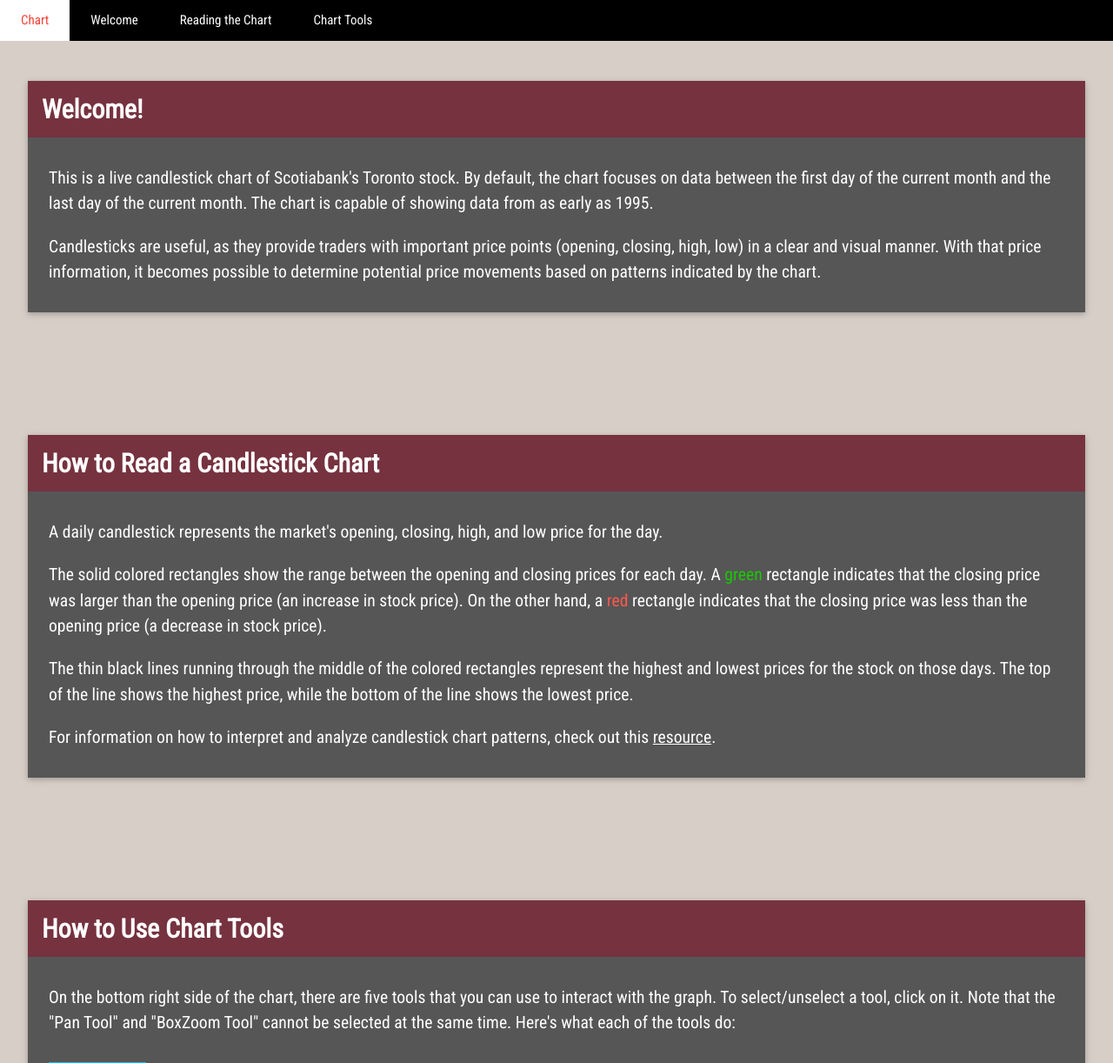
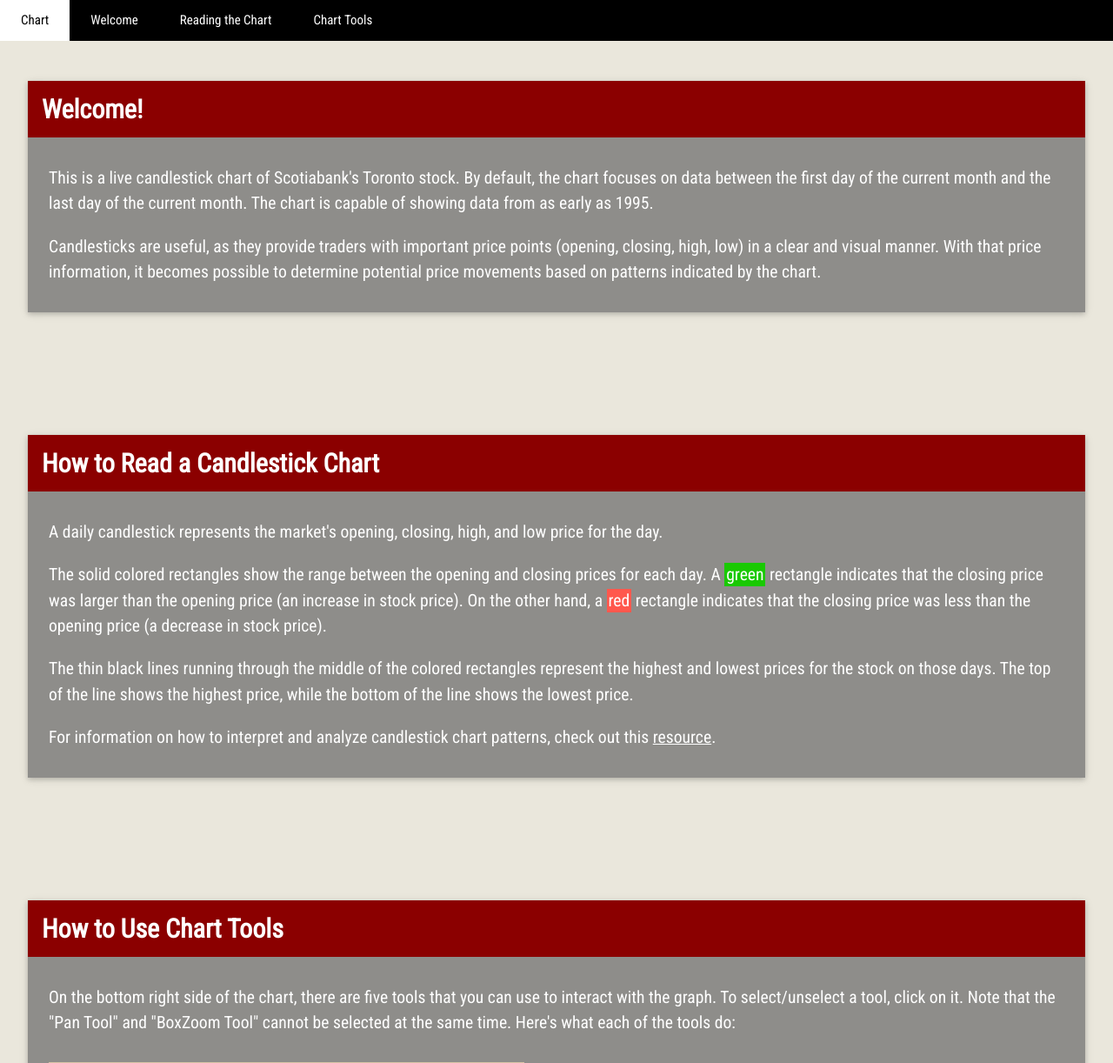
Before and after one commit to HassaanAbbasi/Candlestick-Graphs, a Flask app: template templates/home.html in a window 1280 px wide. Shown: the top 1222 px of the page at 87% size. Run offline with Flask 2, Linux system fonts and the light colour scheme; the template is opened without the code that fills it, so the values that code supplies are empty.

Commit message:
Updated color scheme and tools section.

```diff
--- a/templates/home.html
+++ b/templates/home.html
@@ -23,18 +23,18 @@
         </style>
     </head>
 
-    <body style="background-color: #d7cec7;">
+    <body style="background-color: #eae7dc;">
 
         <div class="w3-top">
             <div class="w3-bar w3-black">
                 <a href="#"
-                class="w3-bar-item w3-button w3-padding-large button1 w3-hover-white w3-hover-text-red">Chart</a>
+                class="w3-bar-item w3-button w3-padding-large button1 w3-hover-white w3-hover-text-black">Chart</a>
                 <a href="#welc"
-                class="w3-bar-item w3-button w3-padding-large button1 w3-hover-white w3-hover-text-red">Welcome</a>
+                class="w3-bar-item w3-button w3-padding-large button1 w3-hover-white w3-hover-text-black">Welcome</a>
                 <a href="#read"
-                class="w3-bar-item w3-button w3-padding-large button1 w3-hover-white w3-hover-text-red">Reading the Chart</a>
+                class="w3-bar-item w3-button w3-padding-large button1 w3-hover-white w3-hover-text-black">Reading the Chart</a>
                 <a href="#tools"
-                class="w3-bar-item w3-button w3-padding-large button1 w3-hover-white w3-hover-text-red">Chart Tools</a>
+                class="w3-bar-item w3-button w3-padding-large button1 w3-hover-white w3-hover-text-black">Chart Tools</a>
             </div>
 
         </div>
@@ -46,11 +46,11 @@
 
         <div class="w3-content" style="max-width:2000px; margin-top: 45px;">
             <div class="w3-container w3-padding-32" id="welc">
-                <div class="w3-card-2 w3-margin" style="background-color: #76323f;">
+                <div class="w3-card-2 w3-margin" style="background-color: #8b0000;">
                     <div class="w3-container">
                         <h2><b>Welcome!</b></h2>
                     </div>
-                    <div class="w3-row w3-padding-large" style="font-size: 5.2mm; background-color: #565656;">
+                    <div class="w3-row w3-padding-large" style="font-size: 5.2mm; background-color: #8e8d8a;">
                         <p>
                             This is a live candlestick chart of Scotiabank's Toronto stock. By default, the chart focuses on data between the first day of the
                             current month and the last day of the current month. The chart is capable of showing data from as early as 1995.
@@ -69,20 +69,20 @@
 
         <div class="w3-content" style="max-width:2000px; margin-top: 45px;">
             <div class="w3-container w3-padding-32" id="read">
-                <div class="w3-card-2 w3-margin" style="background-color: #76323f;">
+                <div class="w3-card-2 w3-margin" style="background-color: #8b0000;">
                     <div class="w3-container">
                         <h2><b>How to Read a Candlestick Chart</b></h2>
                     </div>
 
-                    <div class="w3-row w3-padding-large" style="font-size: 5.2mm; background-color: #565656;">
+                    <div class="w3-row w3-padding-large" style="font-size: 5.2mm; background-color: #8e8d8a;">
                         <p>
                             A daily candlestick represents the market's opening, closing, high, and low price for the day.
                         </p>
 
                         <p style="display: inline;">
-                            The solid colored rectangles show the range between the opening and closing prices for each day. A <p style="color: #19c902; display: inline;">green</p>
+                            The solid colored rectangles show the range between the opening and closing prices for each day. A <p style="background-color: #19c902; padding:0.5mm; display: inline;">green</p>
                             rectangle indicates that the closing price was larger than the opening price (an increase in stock price). On the other hand, a
-                            <p style="color: #ff584d; display: inline;">red</p> rectangle indicates that the closing price was less than the opening price (a decrease in stock
+                            <p style="background-color: #ff584d; display: inline; padding:0.5mm;">red</p> rectangle indicates that the closing price was less than the opening price (a decrease in stock
                             price).
                         </p>
 
@@ -101,11 +101,11 @@
 
         <div class="w3-content" style="max-width:2000px; margin-top: 45px;">
             <div class="w3-container w3-padding-32" id="tools">
-                <div class="w3-card-2 w3-margin" style="background-color: #76323f;">
+                <div class="w3-card-2 w3-margin" style="background-color: #8b0000;">
                 <div class="w3-container">
                     <h2><b>How to Use Chart Tools</b></h2>
                 </div>
-                <div class="w3-row w3-padding-large" style="font-size: 5.2mm; background-color: #565656;">
+                <div class="w3-row w3-padding-large" style="font-size: 5.2mm; background-color: #8e8d8a;">
                     <p>
                         On the bottom right side of the chart, there are five tools that you can use to interact with the graph.
                         To select/unselect a tool, click on it.
@@ -113,11 +113,8 @@
                         Here's what each of the tools do:
                     </p>
 
-                    <h3 class="w3-padding-small" style="background-color:deepskyblue; display: inline-block;">Pan Tool</h3>
+                    <h3 class="w3-padding-small" style="background-color:#d8c3a5; display: inline-block;">Pan Tool: <img src="http://docs.bokeh.org/en/0.11.1/_images/Pan.png" alt="pan" style="padding: 3mm;"></h3>
                     <div class="w3-container">
-                        <div>
-                            <img src="http://docs.bokeh.org/en/0.11.1/_images/Pan.png" alt="pan" style="padding-right: 4mm; padding-right: 0mm; background-color: white;">
-                        </div>
                         <div>
                             <p>
                                 Allows you to navigate the chart by left-click dragging a mouse
@@ -126,11 +123,8 @@
                         </div>
                     </div>
 
-                    <h3 class="w3-padding-small" style="background-color:deepskyblue; display: inline-block;">BoxZoom Tool</h3>
+                    <h3 class="w3-padding-small" style="background-color:#d8c3a5; display: inline-block;">BoxZoom Tool: <img src="http://docs.bokeh.org/en/0.11.1/_images/BoxZoom.png" alt="boxzoom" style="padding: 3mm;"></h3>
                     <div class="w3-container">
-                        <div>
-                            <img src="http://docs.bokeh.org/en/0.11.1/_images/BoxZoom.png" alt="boxzoom" style="padding-right: 4mm; padding-right: 0mm; background-color: white;">
-                        </div>
                         <div>
                             <p>
                                 Lets you zoom in on a defined rectangular region. This rectangular region
@@ -140,11 +134,8 @@
                         </div>
                     </div>
 
-                    <h3 class="w3-padding-small" style="background-color:deepskyblue; display: inline-block;">WheelZoom Tool</h3>
+                    <h3 class="w3-padding-small" style="background-color:#d8c3a5; display: inline-block;">WheelZoom Tool: <img src="http://docs.bokeh.org/en/0.11.1/_images/WheelZoom.png" alt="wheelzoom" style="padding: 3mm;"></h3>
                     <div class="w3-container">
-                        <div>
-                            <img src="http://docs.bokeh.org/en/0.11.1/_images/WheelZoom.png" alt="wheelzoom" style="padding-right: 4mm; padding-right: 0mm; background-color: white;">
-                        </div>
                         <div>
                             <p>
                                 This tool allows you to zoom in and out of the plot.
@@ -152,11 +143,8 @@
                         </div>
                     </div>
 
-                    <h3 class="w3-padding-small" style="background-color:deepskyblue; display: inline-block;">Save Tool</h3>
+                    <h3 class="w3-padding-small" style="background-color:#d8c3a5; display: inline-block;">Save Tool: <img src="http://docs.bokeh.org/en/0.11.1/_images/Save.png" alt="save" style="padding:3mm"></h3>
                     <div class="w3-container">
-                        <div>
-                            <img src="http://docs.bokeh.org/en/0.11.1/_images/Save.png" alt="save" style="padding-right: 4mm; padding-right: 0mm; background-color: white;">
-                        </div>
                         <div>
                             <p>
                                 Saves a PNG image of the current chart.
@@ -164,11 +152,8 @@
                         </div>
                     </div>
 
-                    <h3 class="w3-padding-small" style="background-color:deepskyblue; display: inline-block;">Reset Tool</h3>
+                    <h3 class="w3-padding-small" style="background-color:#d8c3a5; display: inline-block;">Reset Tool: <img src="http://docs.bokeh.org/en/0.11.1/_images/Reset.png" alt="reset" style="padding:3mm"></h3>
                     <div class="w3-container">
-                        <div>
-                            <img src="http://docs.bokeh.org/en/0.11.1/_images/Reset.png" alt="reset" style="padding-right: 4mm; padding-right: 0mm; background-color: white;">
-                        </div>
                         <div>
                             <p>
                                 Restores the plot to its default x-range and y-range values.
```
